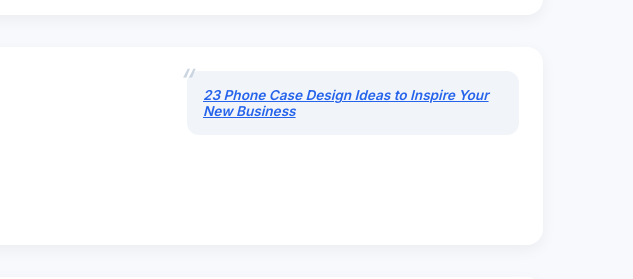
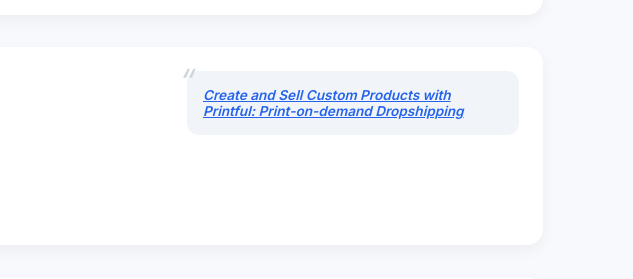
Before and after one commit to thegoodsarm/sidegigme, a plain HTML site: page index.html in a window 1280 px wide. Shown: the part 470-749 px from the top of the page, 647-1280 px from the left. Drawn offline with Linux system fonts and the light colour scheme.

Commit message:
Update index.html

```diff
--- a/index.html
+++ b/index.html
@@ -212,7 +212,7 @@
 </a>
 </div>
 <div class="quote-bubble">
-<a href="https://shopify.pxf.io/APGka7" target="_blank">23 Phone Case Design Ideas to Inspire Your New Business</a>
+<a href="https://shopify.pxf.io/APGka7" target="_blank">Create and Sell Custom Products with Printful: Print-on-demand Dropshipping</a>
 </div>
 </div>
 </div>
```
